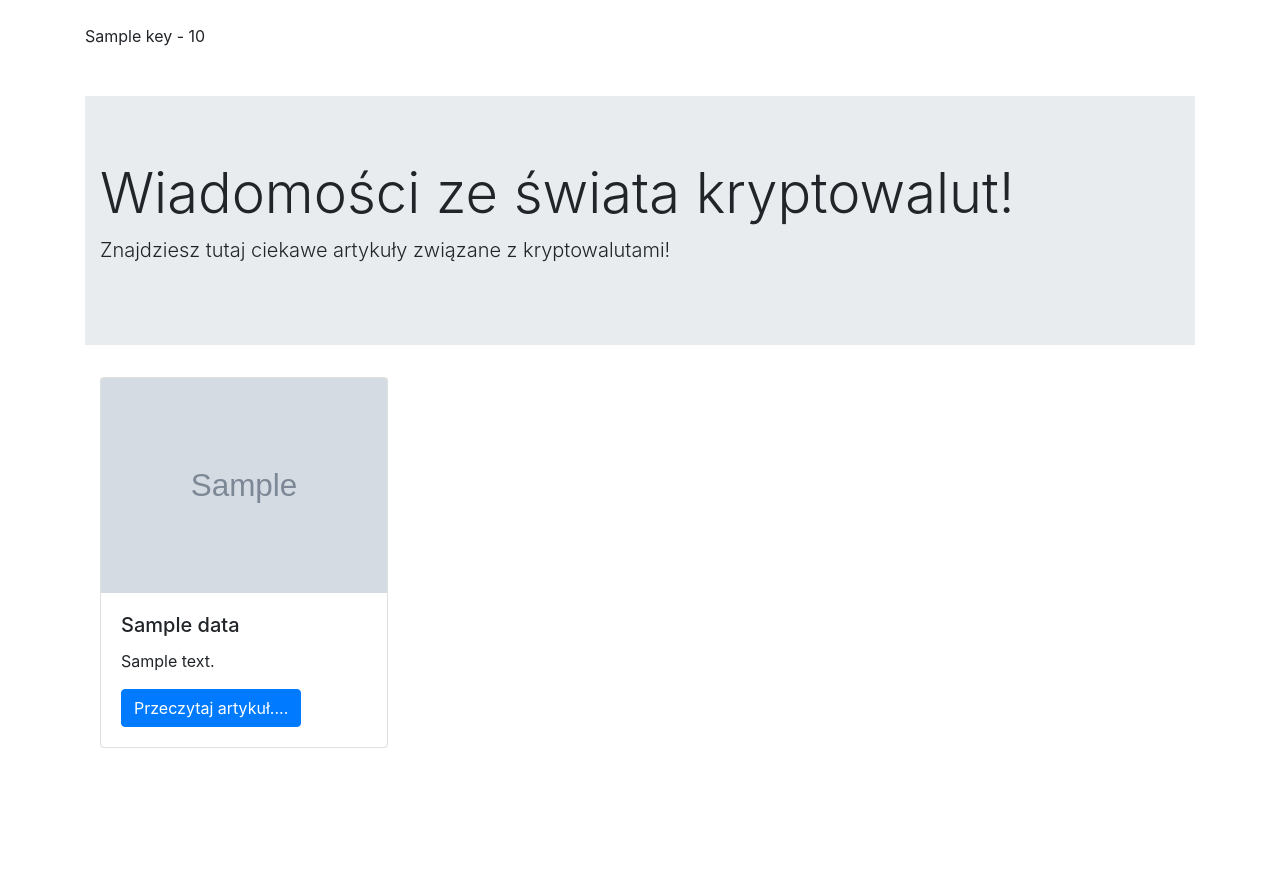
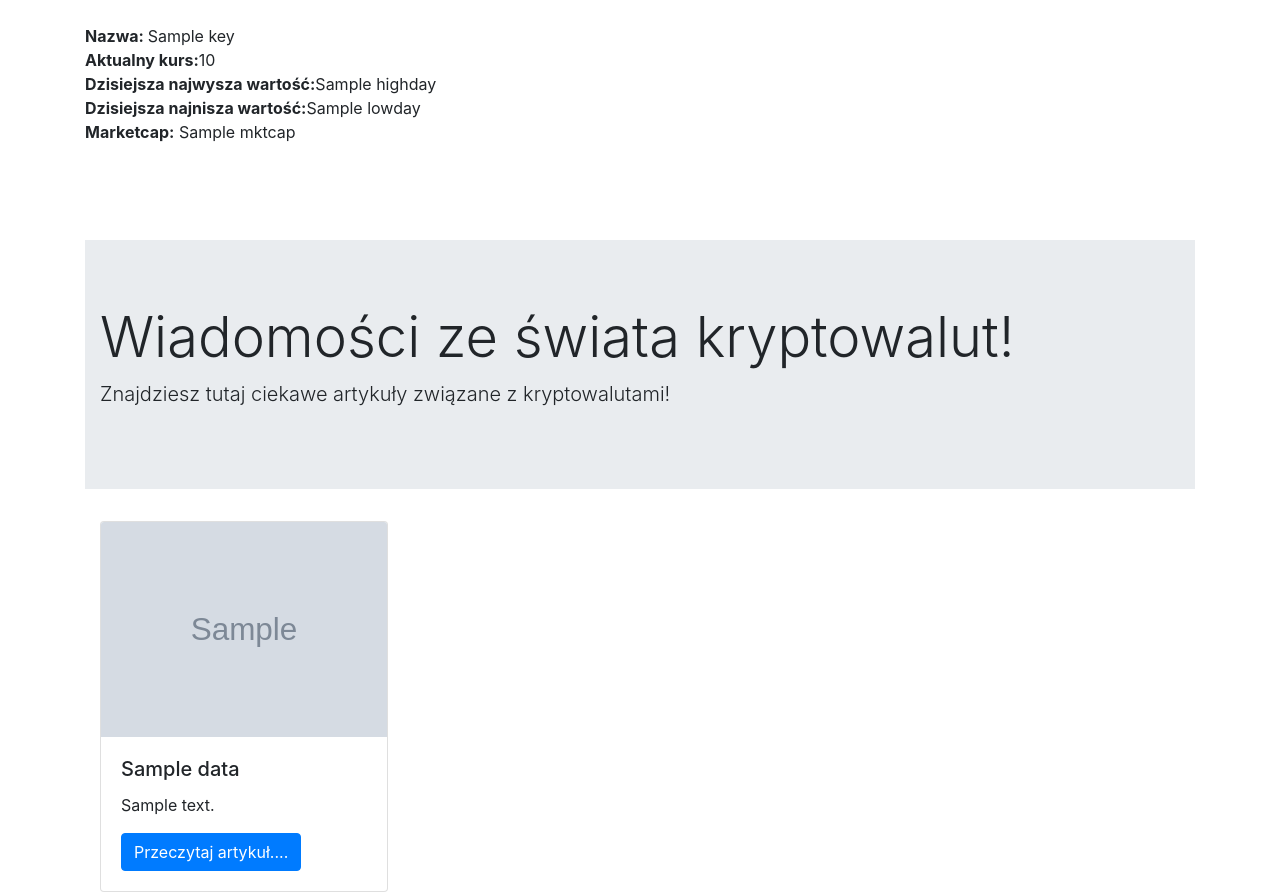
Before and after one commit to syko90/kryptoportal, a Django app: template krypto/templates/home.html in a window 1280 px wide. Shown: the part 56-948 px from the top of the page. Before the commit the page ends 804 px from the top, so only its background shows below. Run offline with Django 3.2, Linux system fonts and the light colour scheme; the template is opened without the code that fills it: most values are stand-ins (such as "Sample title", 1, 10 or a date in 2020); grey boxes marked "Sample" are stand-in pictures; some libraries are stand-ins or nearby versions.

Commit message:
Wyświetlenie parametrów dla poszczególnych kryptowalut

```diff
--- a/krypto/templates/home.html
+++ b/krypto/templates/home.html
@@ -3,7 +3,14 @@
 {% block content %}
 
 {% for key, value in price.DISPLAY.items %}
-    {{ key }} - {{ value.USD.PRICE }} <br/>
+    <strong>Nazwa: </strong>{{ key }}<br/>
+    <strong>Aktualny kurs:</strong>{{ value.PLN.PRICE }}<br/>
+    <strong>Dzisiejsza najwysza wartość:</strong>{{ value.PLN.HIGHDAY }}<br/>
+    <strong>Dzisiejsza najnisza wartość:</strong>{{ value.PLN.LOWDAY }}<br/>
+    <strong>Marketcap:</strong> {{ value.PLN.MKTCAP }}<br/>
+    <br><br/>
+
+
 {% endfor %}
 
 <br/><br/>
--- a/krypto/views.py
+++ b/krypto/views.py
@@ -5,7 +5,7 @@ import json
 def home(request):
     # aktualne kursy krypto
 
-    price_request = requests.get("https://min-api.cryptocompare.com/data/pricemultifull?fsyms=BTC&tsyms=USD,EUR")
+    price_request = requests.get("https://min-api.cryptocompare.com/data/pricemultifull?fsyms=BTC,ETH,BAT,IOT&tsyms=PLN,EUR")
     price = json.loads(price_request.content)
 
 
```
